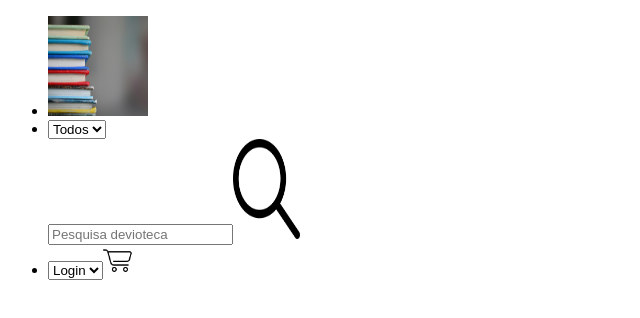
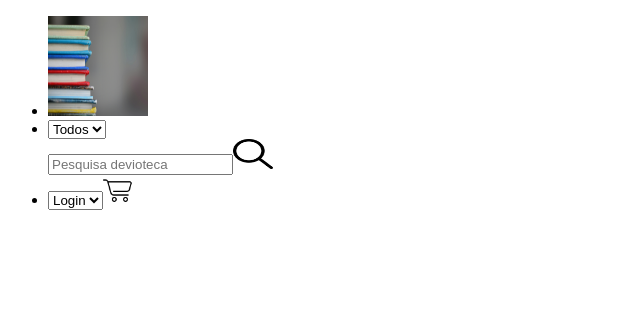
Before and after one commit to FrancisBernard34/Devioteca, a Next.js app: page / in a window 1280 px wide. Shown: the top 318 px of the page, without its empty margins (0-640 px from the left). Built offline with nearby package versions, Linux system fonts and the light colour scheme.

Commit message:
ajustando altura dos elementos do header, precisa do logo ainda

```diff
--- a/app/page.js
+++ b/app/page.js
@@ -10,8 +10,8 @@ export default function Home() {
         height={100}
         alt ="logo"
         priority/> </li>
-        <li className="flex ">
-          <select className="bg-[#D4D4D4] rounded-md">
+        <li className="flex items-center ">
+          <select className="bg-[#D4D4D4] rounded-md h-10">
             <option className=""> Todos</option>
             <option> 1</option>
             <option> 2</option>
@@ -23,17 +23,17 @@ export default function Home() {
             <option> 8</option>
             <option> 9</option>
           </select>
-          <div className="flex relative">
-          <input id = "inputPesquisa"type='text'placeholder="Pesquisa devioteca" className=" text-center w-96 border-2 border-black rounded-md "></input>
+          <div className="flex items-center relative">
+          <input id = "inputPesquisa"type='text'placeholder="Pesquisa devioteca" className=" text-center  w-96 h-10 border-2 border-black rounded-md "></input>
           <Image src={'/lupa.png'}
-          className="bg-[#F3A847] p-2 rounded-md absolute left-80 "
-          width={67}
-          height={100}
+          className="bg-[#F3A847] p-2 rounded-md absolute left-80 ml-6 "
+          width={40}
+          height={30}
           priority/>
           </div>
         </li>
-        <li className="flex p-2">
-          <select className="rounded-md">
+        <li className="flex items-center p-2">
+          <select className="rounded-md h-10">
             <option>Login</option>
           </select>
           <Image src={"/img-cart.png"}
```
